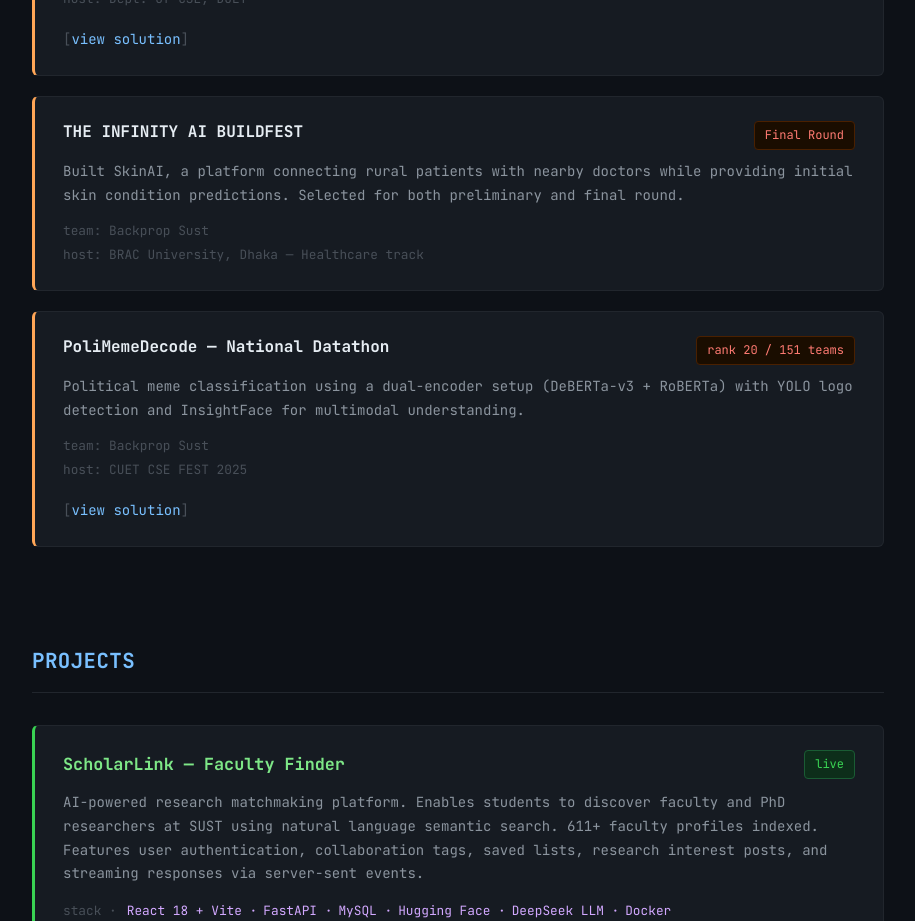
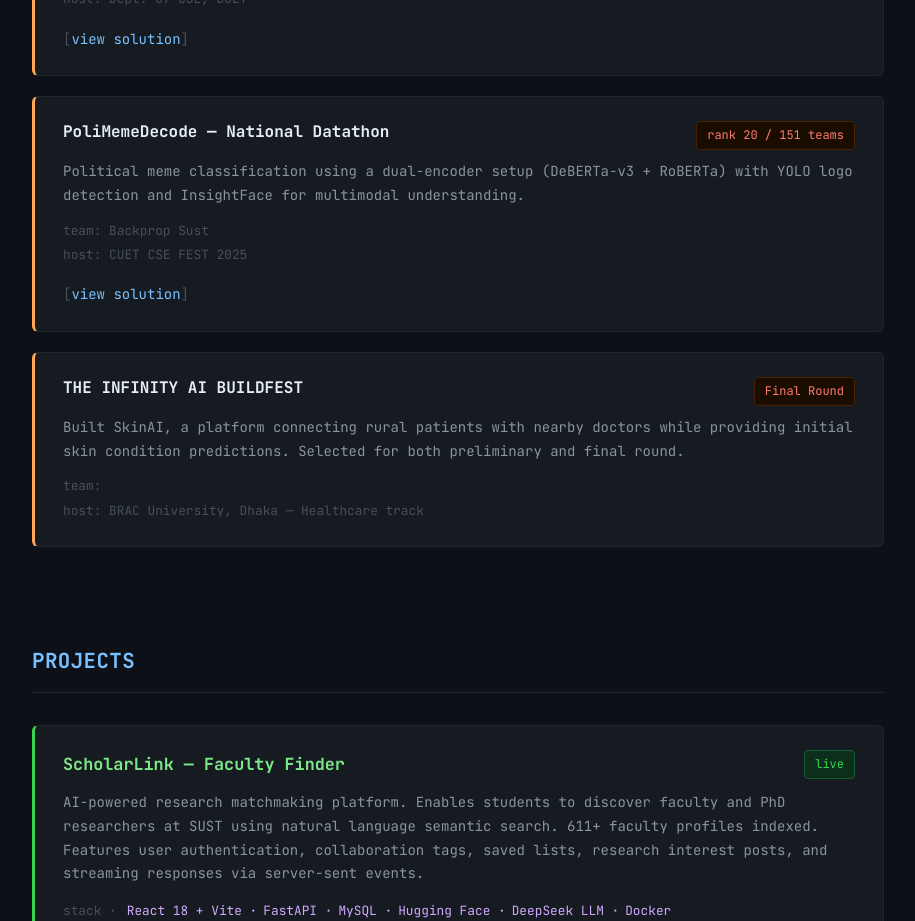
Before and after one commit to Miftahul-adib/my-portfolio, a React (Vite) app: page / in a window 1280 px wide. Shown: the part 2860-3781 px from the top of the page, without its empty margins (182-1097 px from the left). Built offline with nearby package versions, Linux system fonts and the light colour scheme.

Commit message:
Reorder competition entries in Competitions component

```diff
--- a/src/components/Competitions.jsx
+++ b/src/components/Competitions.jsx
@@ -18,14 +18,6 @@ const competitions = [
     link: 'https://github.com/Miftahul-adib/Duet-AI-Hackathon-solution',
   },
   {
-    name: 'THE INFINITY AI BUILDFEST',
-    badge: 'Final Round',
-    description: 'Built SkinAI, a platform connecting rural patients with nearby doctors while providing initial skin condition predictions. Selected for both preliminary and final round.',
-    team: 'Backprop Sust',
-    host: 'BRAC University, Dhaka — Healthcare track',
-    link: null,
-  },
-  {
     name: 'PoliMemeDecode — National Datathon',
     badge: 'rank 20 / 151 teams',
     description: 'Political meme classification using a dual-encoder setup (DeBERTa-v3 + RoBERTa) with YOLO logo detection and InsightFace for multimodal understanding.',
@@ -33,6 +25,16 @@ const competitions = [
     host: 'CUET CSE FEST 2025',
     link: 'https://github.com/Miftahul-adib/CUET-CSE-FEST-2025-NATIONAL-DATATHON',
   },
+
+    {
+    name: 'THE INFINITY AI BUILDFEST',
+    badge: 'Final Round',
+    description: 'Built SkinAI, a platform connecting rural patients with nearby doctors while providing initial skin condition predictions. Selected for both preliminary and final round.',
+    team: null,
+    host: 'BRAC University, Dhaka — Healthcare track',
+    link: null,
+    },
+
 ]
 
 export default function Competitions() {
```
